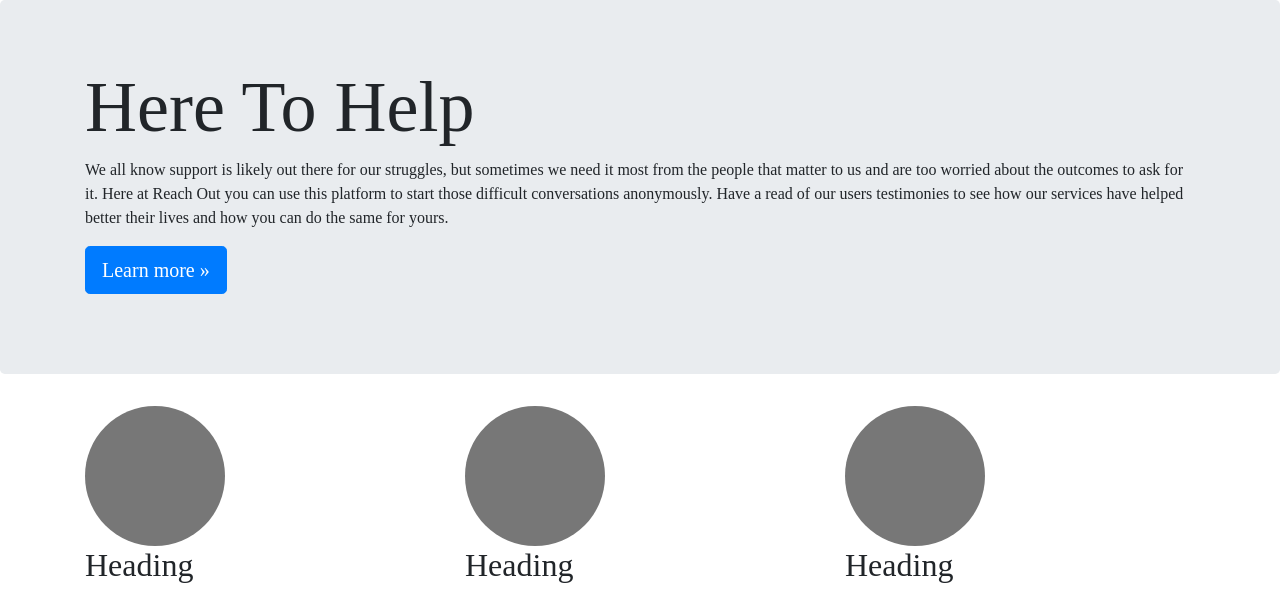
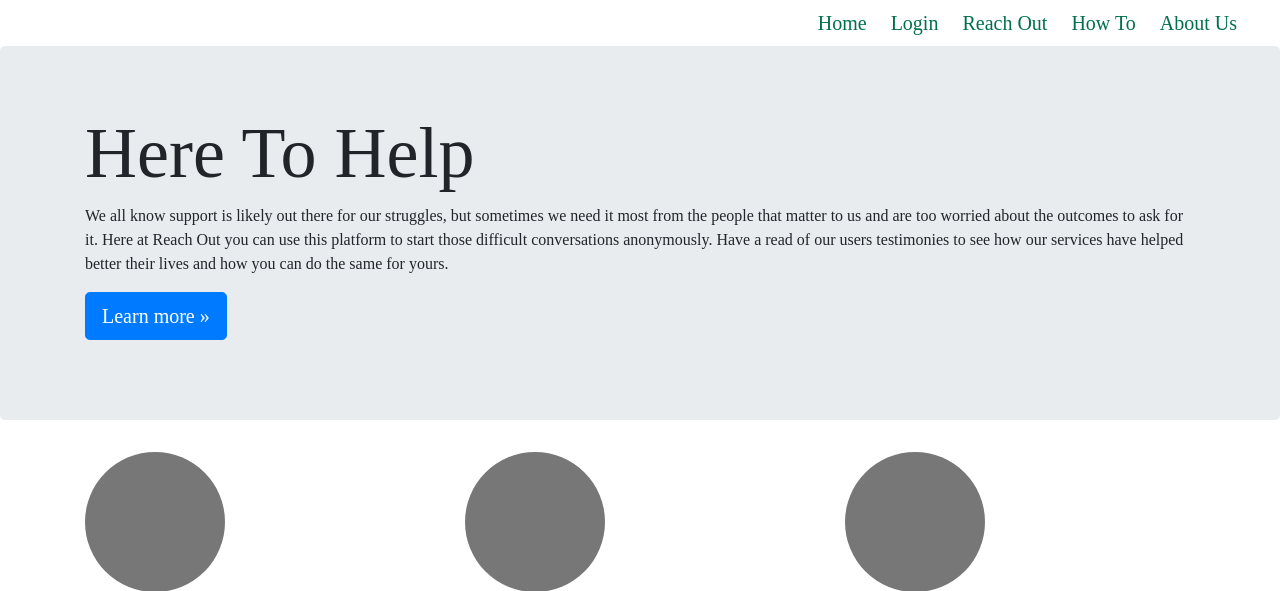
Before and after one commit to nlenno1/team-5-may-2022, a Django app: page / in a window 1280 px wide. Shown: the top 591 px of the page. Run offline with Django 3.2, Linux system fonts and the light colour scheme.

Commit message:
Feat: part completed navbar, add svg logo

```diff
--- a/static/css/base.css
+++ b/static/css/base.css
@@ -11,3 +11,30 @@ footer p, nav p {
 h1, h2, h3 ,h4, h5 {
     font-family: 'Nunito', san-serif;
 }
+
+/* .navbar-brand {
+    background: url("../img/logo.svg") no-repeat left;
+    height: 3.5rem;
+    width: 12.5rem;
+} */
+
+.navlink {
+    font-family: 'Nunito', san-serif;
+    font-size: 1.25rem;
+    font-weight: 300;
+    color: #00704a;
+    margin-left: 0.75rem;
+    margin-right: 0.75rem;
+    text-decoration: none;
+}
+
+.navlink:hover {
+    text-decoration: none;
+    list-style-type: none;
+    color: #a31040;
+}
+
+#menu-toggle-button {
+    border: 2px solid #00704a;
+    border-radius: 5px;
+}
--- a/templates/includes/navbar.html
+++ b/templates/includes/navbar.html
@@ -0,0 +1,33 @@
+{% load static %}
+
+<!-- NAVBAR STYLING -->
+<nav class="navbar navbar-light navbar-expand-md" id="main-nav">
+    <div class="container-fluid">
+        <!-- <a href="{% url 'home' %}" class="navbar-brand"></a> -->
+        <a src="{{ MEDIA_URL }}logo.svg"></a>
+        <button id="menu-toggle-button" class="navbar-toggler"
+            type="button" data-toggle="collapse" data-target="#navbarResponsive"
+            aria-expanded="false" aria-label="Toggle navigation">
+            <span class="navbar-toggler-icon"></span>
+        </button>
+        <div class="collapse navbar-collapse" id="navbarResponsive">
+            <ul class="navbar-nav ml-auto">
+                <li class="nav-item active">
+                    <a class="navlink" href="{% url 'home' %}">Home</a>
+                </li>
+                <li class="nav-item">
+                    <a class="navlink" href="">Login</a>
+                </li>
+                <li class="nav-item">
+                    <a class="navlink" href="">Reach Out</a>
+                </li>
+                <li class="nav-item">
+                    <a class="navlink" href="">How To</a>
+                </li>
+                <li class="nav-item">
+                    <a class="navlink" href="">About Us</a>
+                </li>
+            </ul>
+        </div>
+    </div>
+</nav>
```
Also changed, not shown: media/logo.svg (added), static/img/logo.svg (added), static/js/base.js (added).
